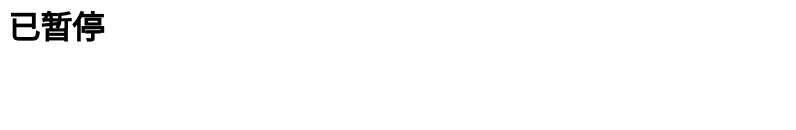
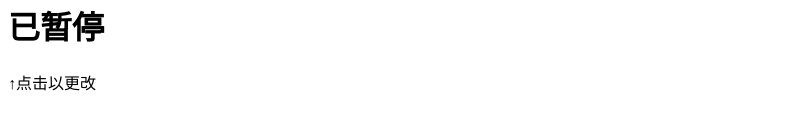
Before and after one commit to abpdf/abpdf.github.io, a plain HTML site: page index.html in a window 1280 px wide. Shown: the part 436-566 px from the top of the page, without its empty margins (0-796 px from the left). Drawn offline with Linux system fonts and the light colour scheme.

Commit message:
Update index.html

```diff
--- a/index.html
+++ b/index.html
@@ -40,6 +40,7 @@
     </div>
 </div>
 <h1 id="c12" onclick="a3()"></h1>
+<p>↑点击以更改</p>
 <iframe height="400" width="300" id="d" src="" frameborder="0"></iframe>
 </body>
 
```
